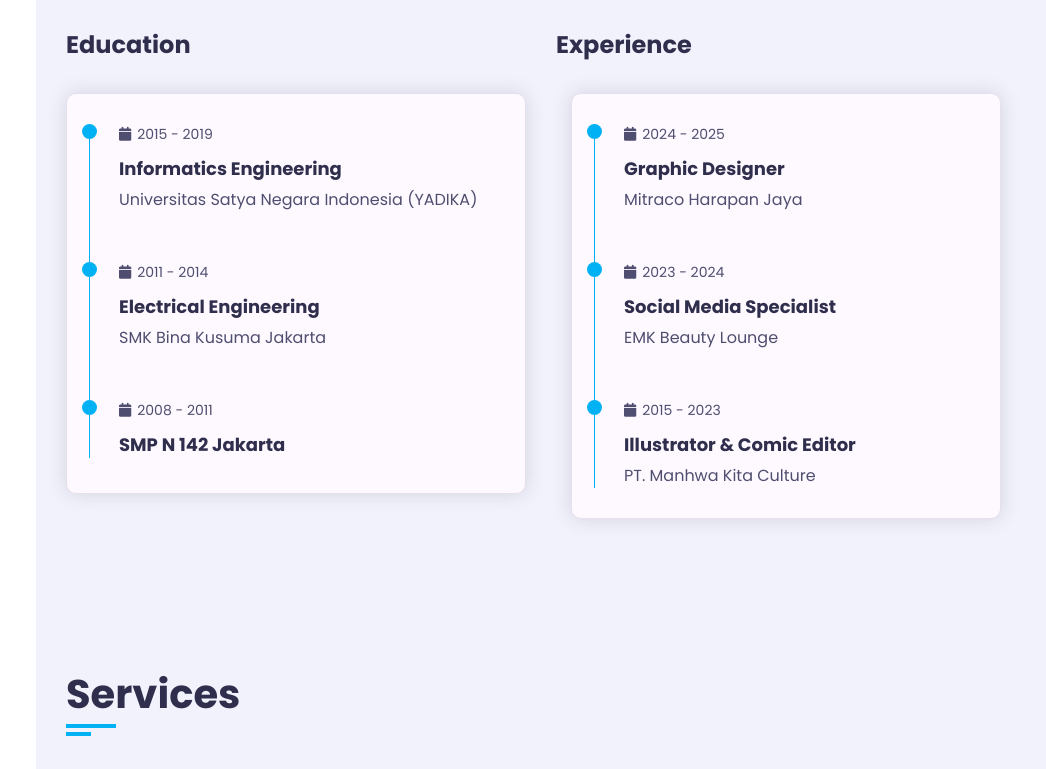
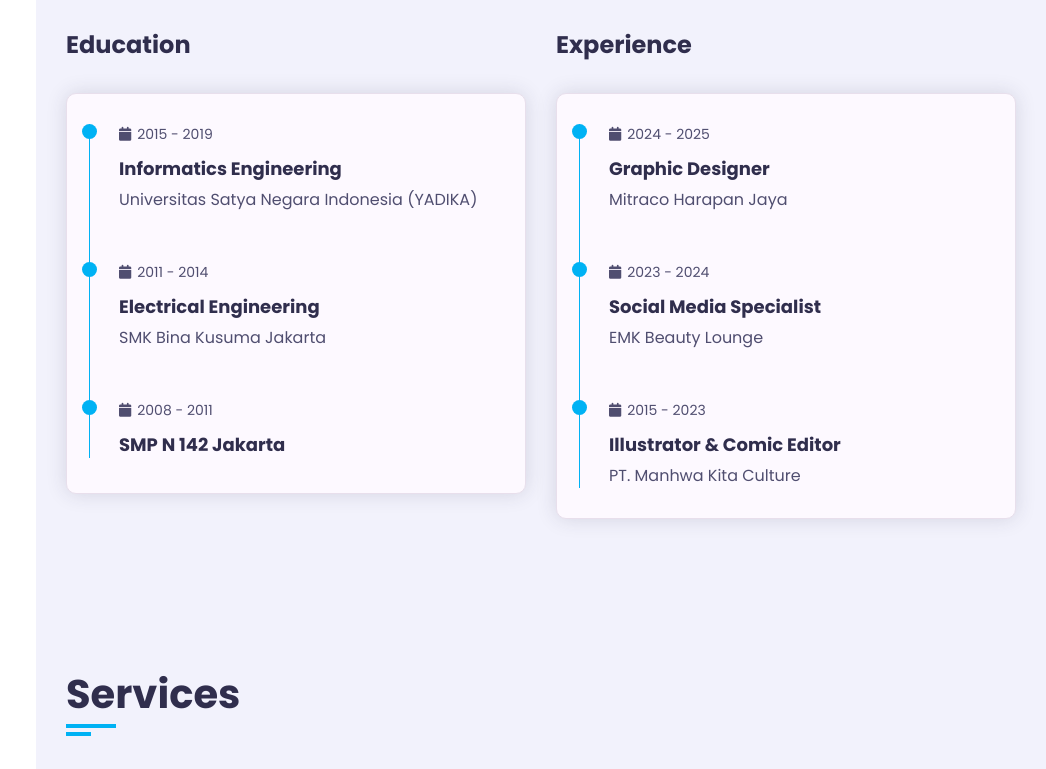
Before and after one commit to adlanalihafidz/adlanalihafidz.github.io, a plain HTML site: page index.html in a window 1280 px wide. Shown: the part 1411-2180 px from the top of the page, without its empty margins (234-1280 px from the left). Drawn offline with nearby package versions, Linux system fonts and the light colour scheme; a web font is replaced by a local one.

Commit message:
Update index.html

```diff
--- a/index.html
+++ b/index.html
@@ -90,7 +90,7 @@
                                   <p>Live:  <span>DKI Jakarta, Indonesia</span></p>
                                </div>
                                <div class="info-item padd-15">
-                                  <p>Email: <span>adlanalihafidz@gmail.com</span></p>
+                                  <p>Email: <span>adlanalihafidz @gmail.com</span></p>
                                </div>
                                <div class="info-item padd-15">
                                   <p>Instagram: <span>adlanalihafidz</span></p>
@@ -176,7 +176,7 @@
                          <div class="experience padd-15">
                             <h3 class="title">Experience</h3>
                             <div class="row"></div>
-                               <div class="timeline-box padd-15">
+                               <div class="timeline-box">
                                   <div class="timeline shadow-dark">
                                      <!-- timeline item -->
                                       <div class="timeline-item">
@@ -530,13 +530,13 @@
                      <div class="contact-info-item padd-15">
                         <div class="icon"><i class="fa fa-envelope"></i></div>
                         <h4>Email</h4>
-                        <p>adlanalihafidz@gmail.com</p>
+                        <p>adlanalihafidz @gmail.com</p>
                      </div>
 
                      <div class="contact-info-item padd-15">
                         <div class="icon"><i class="fa fa-globe-europe"></i></div>
                         <h4>Website</h4>
-                        <p>github.com/adlanalihafidz</p>
+                        <p>github.com /adlanalihafidz</p>
                      </div>
 
                </div>
```
